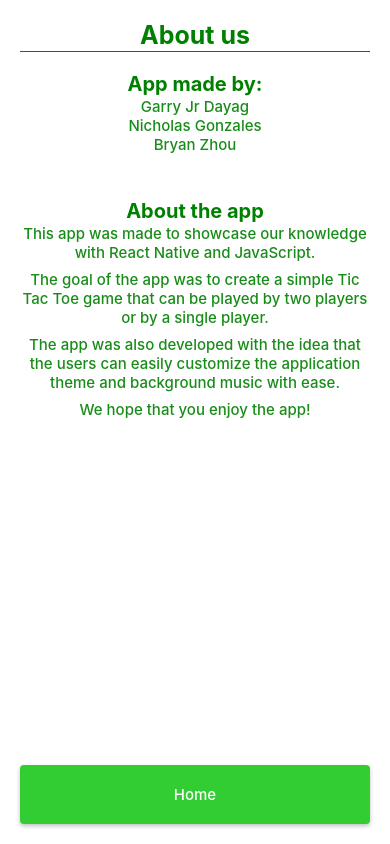
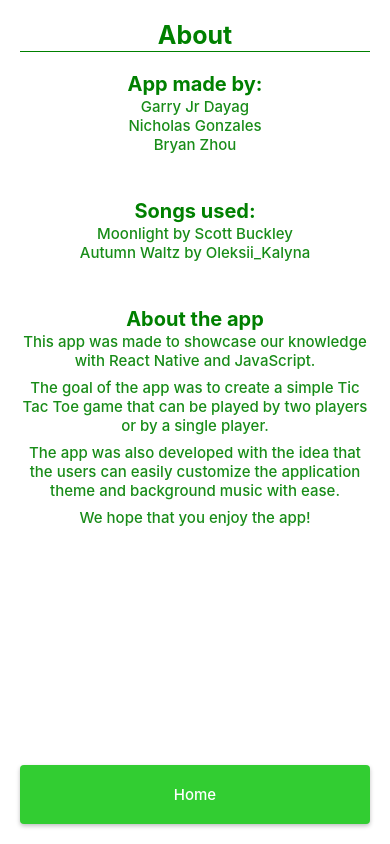
Before and after one commit to garryloopy/TicTacToe, a React Native app: screen /About in a window 390 px wide. Built offline with nearby package versions, Linux system fonts and the light colour scheme; what react-native-sound would draw is missing.

Commit message:
Minor UI changes to about page

```diff
--- a/screens/AboutPage.jsx
+++ b/screens/AboutPage.jsx
@@ -108,7 +108,7 @@ export default function AboutPage({ navigation }) {
       return (
         <View style={styles.container}>
           <View style={styles.headerContainer}>
-            <Text style={styles.heading}>About us</Text>
+            <Text style={styles.heading}>About</Text>
           </View>
 
           <View style={[styles.bodyContainer, {marginBottom: "auto", gap: 20}]}>
@@ -120,6 +120,16 @@ export default function AboutPage({ navigation }) {
                     <Text style={styles.text}>Garry Jr Dayag</Text>
                     <Text style={styles.text}>Nicholas Gonzales</Text>
                     <Text style={styles.text}>Bryan Zhou</Text>
+                </View>
+            </View>
+
+            <View>
+                <View style={[styles.headerContainer, {marginTop: 10, marginBottom: 0, borderBottomWidth: 0}]}>
+                    <Text style={[styles.heading, {fontSize: 20}]}>Songs used:</Text>
+                </View>
+                <View style={{paddingBottom: 15}}>
+                    <Text style={styles.text}>Moonlight by Scott Buckley</Text>
+                    <Text style={styles.text}>Autumn Waltz by Oleksii_Kalyna</Text>
                 </View>
             </View>
 
```
